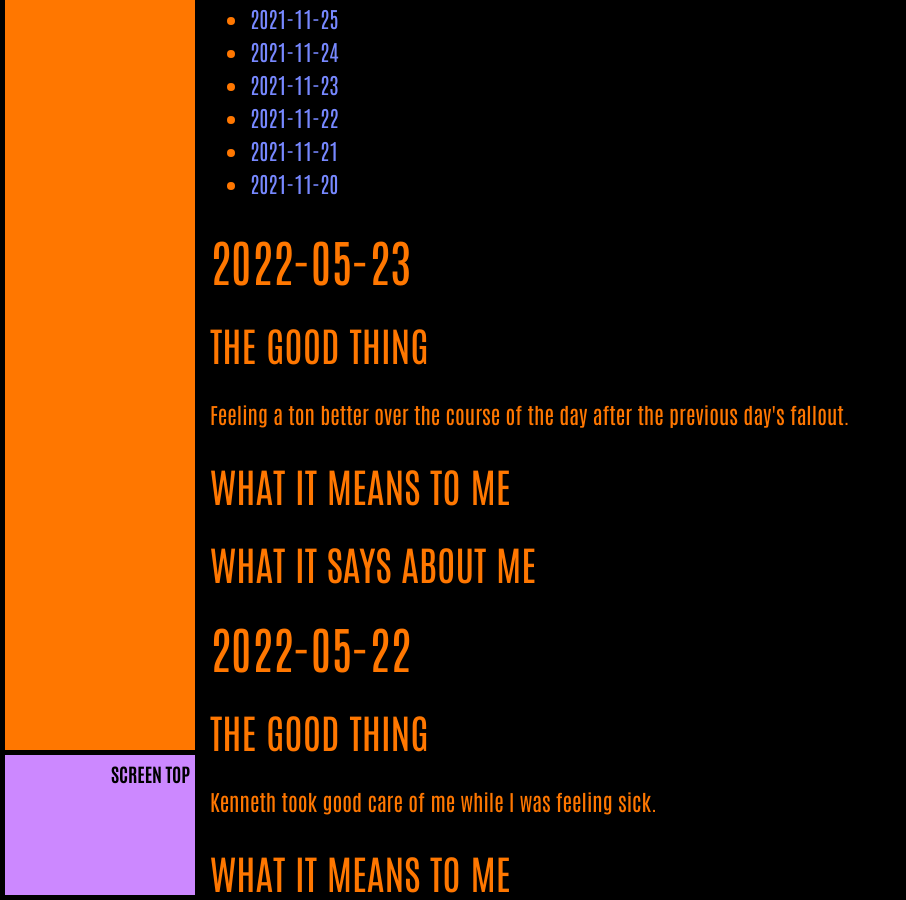
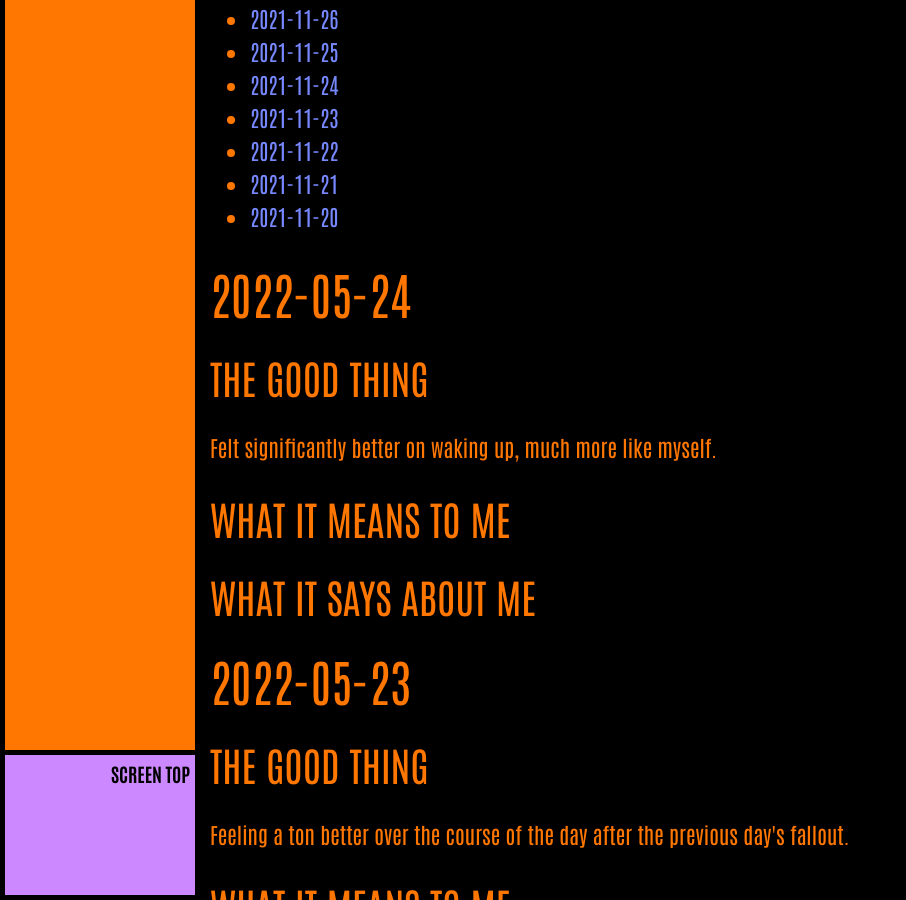
Before and after one commit to ArthurZey/arthurzey.github.io, a Jekyll site: the page built from _pages/one-good-thing.md, in a window 1280 px wide and 900 px high, scrolled down 4015 px. Shown: the whole window, without its empty margins (0-906 px from the left). Built offline with Jekyll 4.4.1, drawn with Linux system fonts in a browser that asks for light colours.

Commit message:
added stub for 2022-05-24

```diff
--- a/_pages/one-good-thing.md
+++ b/_pages/one-good-thing.md
@@ -12,6 +12,15 @@
 * TOC
 {:toc}
 {::options toc_levels="2" /}
+
+## 2022-05-24
+### The Good Thing
+Felt significantly better on waking up, much more like myself.
+### What It Means to Me
+
+### What It Says about Me
+
+
 
 ## 2022-05-23
 ### The Good Thing
```
Also changed, not shown: other parts of _pages/one-good-thing.md (+1 -1 lines).
